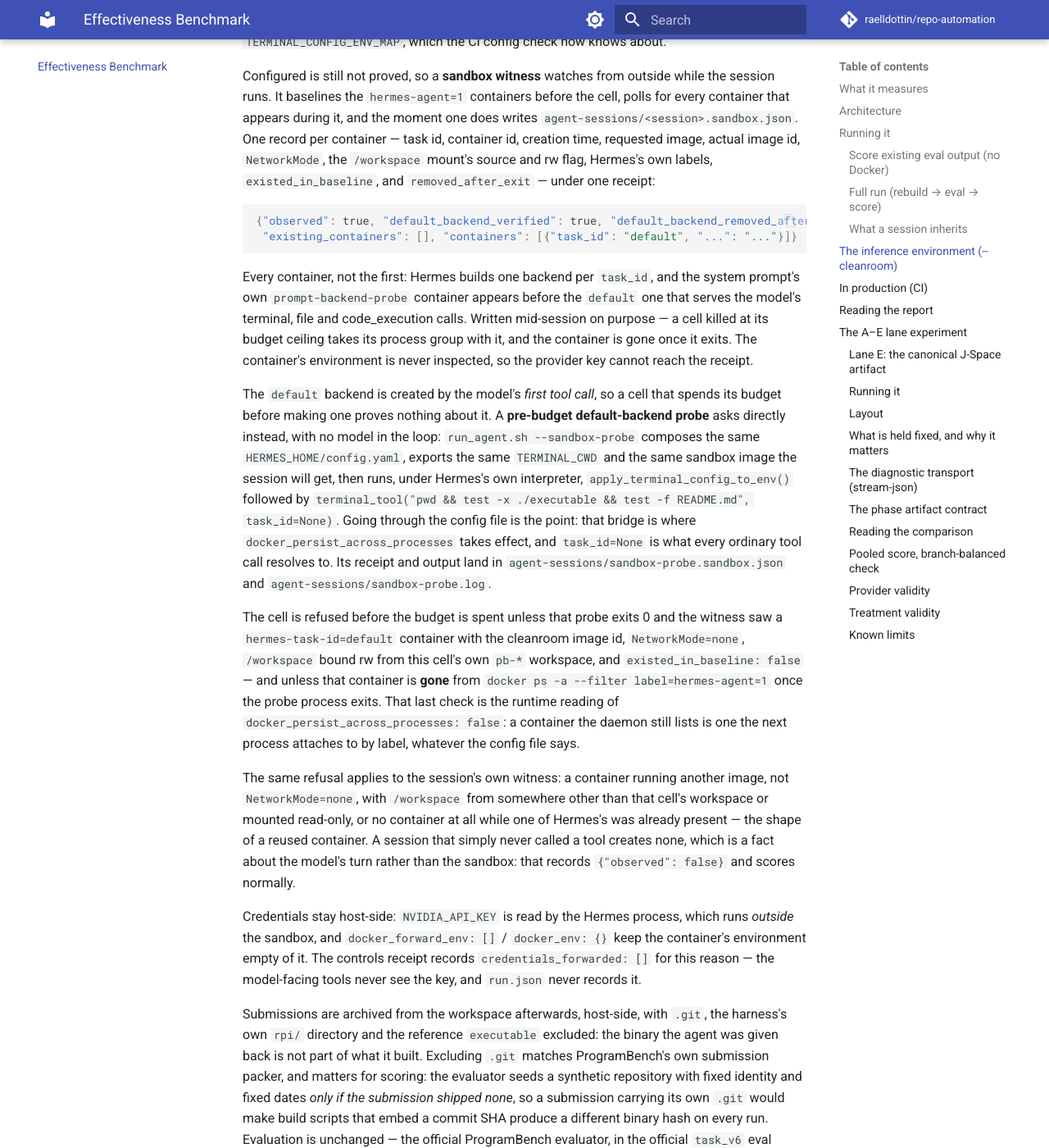
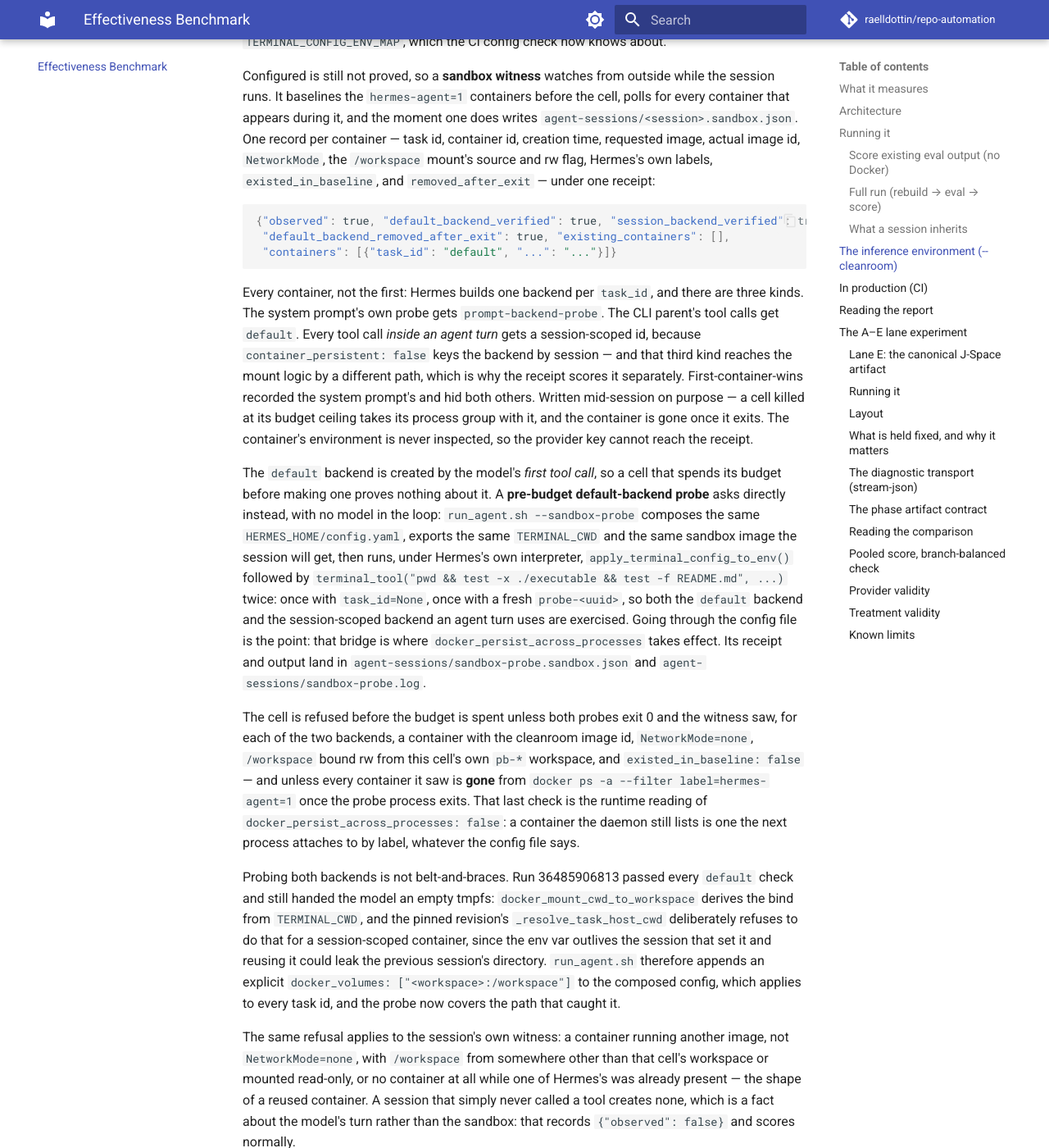
Before and after one commit to raelldottin/repo-automation, an MkDocs documentation site: the page built from docs/workflows/effectiveness-benchmark.md, in a window 1280 px wide and 1400 px high, scrolled down 6208 px. Shown: the whole window at 82% size. Built offline with MkDocs 1.6.1 and Material for MkDocs 9.7.7, drawn with Linux system fonts in a browser that asks for light colours; comment, search, counter and statistics services are not loaded.

Commit message:
fix(benchmark): bind the cleanroom into the container the model's own tools get
Run 36485906813 passed every check the pre-budget probe makes and still gave
the agent an empty directory. `docker_mount_cwd_to_workspace` derives the
/workspace bind from TERMINAL_CWD, and the pinned revision's
`_resolve_task_host_cwd` deliberately refuses to do that for a session-scoped
container - the env var outlives the session that set it, so reusing it could
leak the previous session's directory. Under `container_persistent: false`
every tool call inside an agent turn is session-scoped, so the model's own
container fell through to `--tmpfs /workspace`: no reference executable, no
bundled documentation, and nothing it wrote could reach the submission.

So run_agent.sh appends an explicit `docker_volumes: ["<workspace>:/workspace"]`,
which short-circuits both the tmpfs and the cwd-mount paths for every task id,
and the probe now runs its command twice - once as `default`, once as a fresh
`probe-<uuid>` - so the path that hid this is the one under test. The witness
scores the two backends separately, and the gate refuses a cell unless both are
sound and every container it saw is gone once the probe process exits.

````diff
--- a/docs/workflows/effectiveness-benchmark.md
+++ b/docs/workflows/effectiveness-benchmark.md
@@ -257,13 +257,18 @@
 under one receipt:
 
 ```json
-{"observed": true, "default_backend_verified": true, "default_backend_removed_after_exit": true,
- "existing_containers": [], "containers": [{"task_id": "default", "...": "..."}]}
+{"observed": true, "default_backend_verified": true, "session_backend_verified": true,
+ "default_backend_removed_after_exit": true, "existing_containers": [],
+ "containers": [{"task_id": "default", "...": "..."}]}
 ```
 
-Every container, not the first: Hermes builds one backend per `task_id`, and the system
-prompt's own `prompt-backend-probe` container appears before the `default` one that serves
-the model's terminal, file and code_execution calls. Written mid-session on purpose — a
+Every container, not the first: Hermes builds one backend per `task_id`, and there are
+three kinds. The system prompt's own probe gets `prompt-backend-probe`. The CLI parent's
+tool calls get `default`. Every tool call *inside an agent turn* gets a session-scoped id,
+because `container_persistent: false` keys the backend by session — and that third kind
+reaches the mount logic by a different path, which is why the receipt scores it
+separately. First-container-wins recorded the system prompt's and hid both others.
+Written mid-session on purpose — a
 cell killed at its budget ceiling takes its process group with it, and the container is
 gone once it exits. The container's environment is never inspected, so the provider key
 cannot reach the receipt.
@@ -274,19 +279,28 @@
 composes the same `HERMES_HOME/config.yaml`, exports the same `TERMINAL_CWD` and the same
 sandbox image the session will get, then runs, under Hermes's own interpreter,
 `apply_terminal_config_to_env()` followed by
-`terminal_tool("pwd && test -x ./executable && test -f README.md", task_id=None)`. Going
-through the config file is the point: that bridge is where
-`docker_persist_across_processes` takes effect, and `task_id=None` is what every ordinary
-tool call resolves to. Its receipt and output land in `agent-sessions/sandbox-probe.sandbox.json`
-and `agent-sessions/sandbox-probe.log`.
+`terminal_tool("pwd && test -x ./executable && test -f README.md", ...)` twice: once with
+`task_id=None`, once with a fresh `probe-<uuid>`, so both the `default` backend and the
+session-scoped backend an agent turn uses are exercised. Going through the config file is
+the point: that bridge is where `docker_persist_across_processes` takes effect. Its
+receipt and output land in `agent-sessions/sandbox-probe.sandbox.json` and
+`agent-sessions/sandbox-probe.log`.
 
-The cell is refused before the budget is spent unless that probe exits 0 and the witness
-saw a `hermes-task-id=default` container with the cleanroom image id, `NetworkMode=none`,
-`/workspace` bound rw from this cell's own `pb-*` workspace, and `existed_in_baseline:
-false` — and unless that container is **gone** from `docker ps -a --filter
-label=hermes-agent=1` once the probe process exits. That last check is the runtime reading
-of `docker_persist_across_processes: false`: a container the daemon still lists is one the
-next process attaches to by label, whatever the config file says.
+The cell is refused before the budget is spent unless both probes exit 0 and the witness
+saw, for each of the two backends, a container with the cleanroom image id,
+`NetworkMode=none`, `/workspace` bound rw from this cell's own `pb-*` workspace, and
+`existed_in_baseline: false` — and unless every container it saw is **gone** from `docker
+ps -a --filter label=hermes-agent=1` once the probe process exits. That last check is the
+runtime reading of `docker_persist_across_processes: false`: a container the daemon still
+lists is one the next process attaches to by label, whatever the config file says.
+
+Probing both backends is not belt-and-braces. Run 36485906813 passed every `default` check
+and still handed the model an empty tmpfs: `docker_mount_cwd_to_workspace` derives the
+bind from `TERMINAL_CWD`, and the pinned revision's `_resolve_task_host_cwd` deliberately
+refuses to do that for a session-scoped container, since the env var outlives the session
+that set it and reusing it could leak the previous session's directory. `run_agent.sh`
+therefore appends an explicit `docker_volumes: ["<workspace>:/workspace"]` to the composed
+config, which applies to every task id, and the probe now covers the path that caught it.
 
 The same refusal applies to the session's own witness: a container running another image,
 not `NetworkMode=none`, with `/workspace` from somewhere other than that cell's workspace
````
Also changed, not shown: 7 other files.
